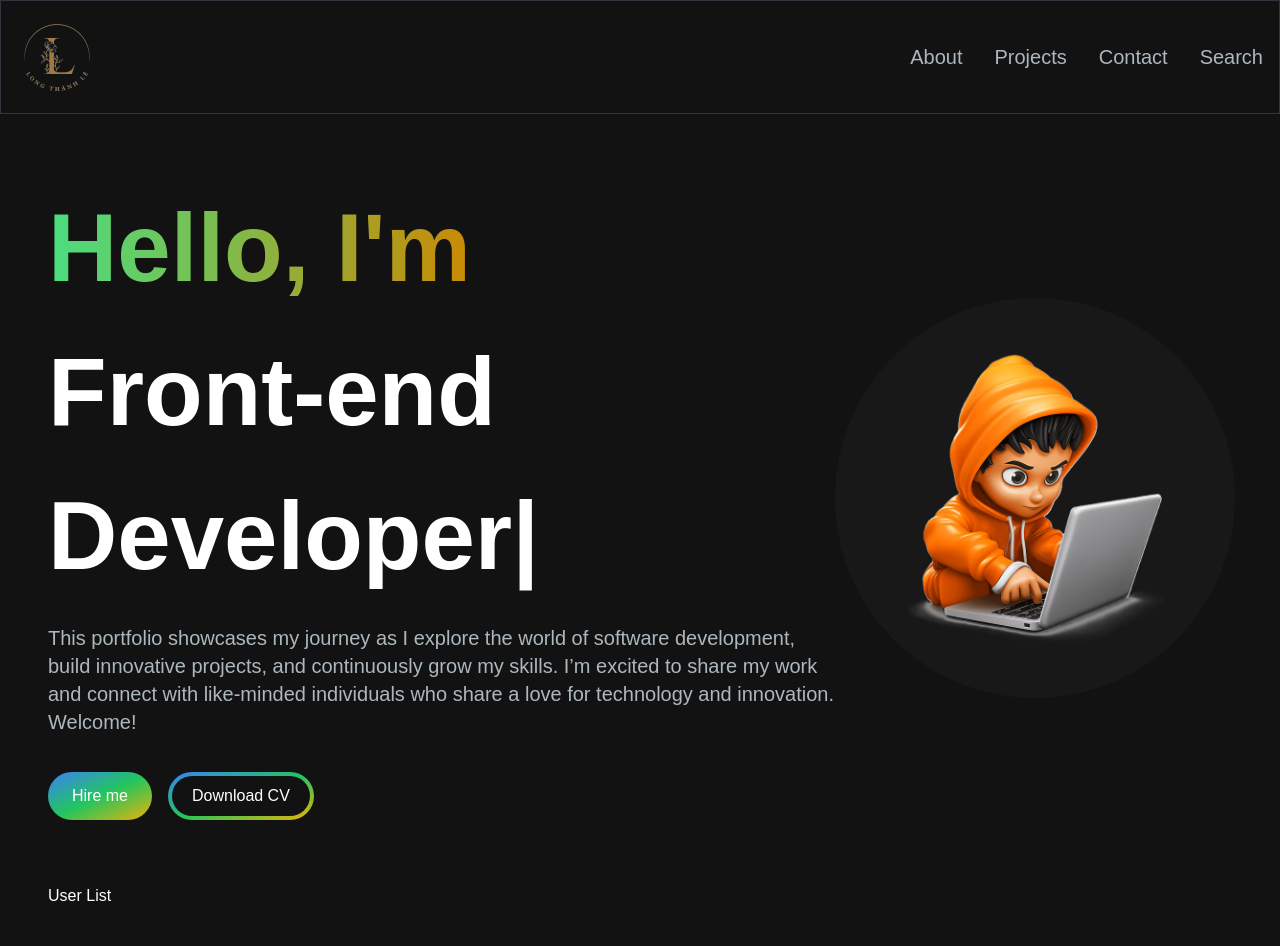
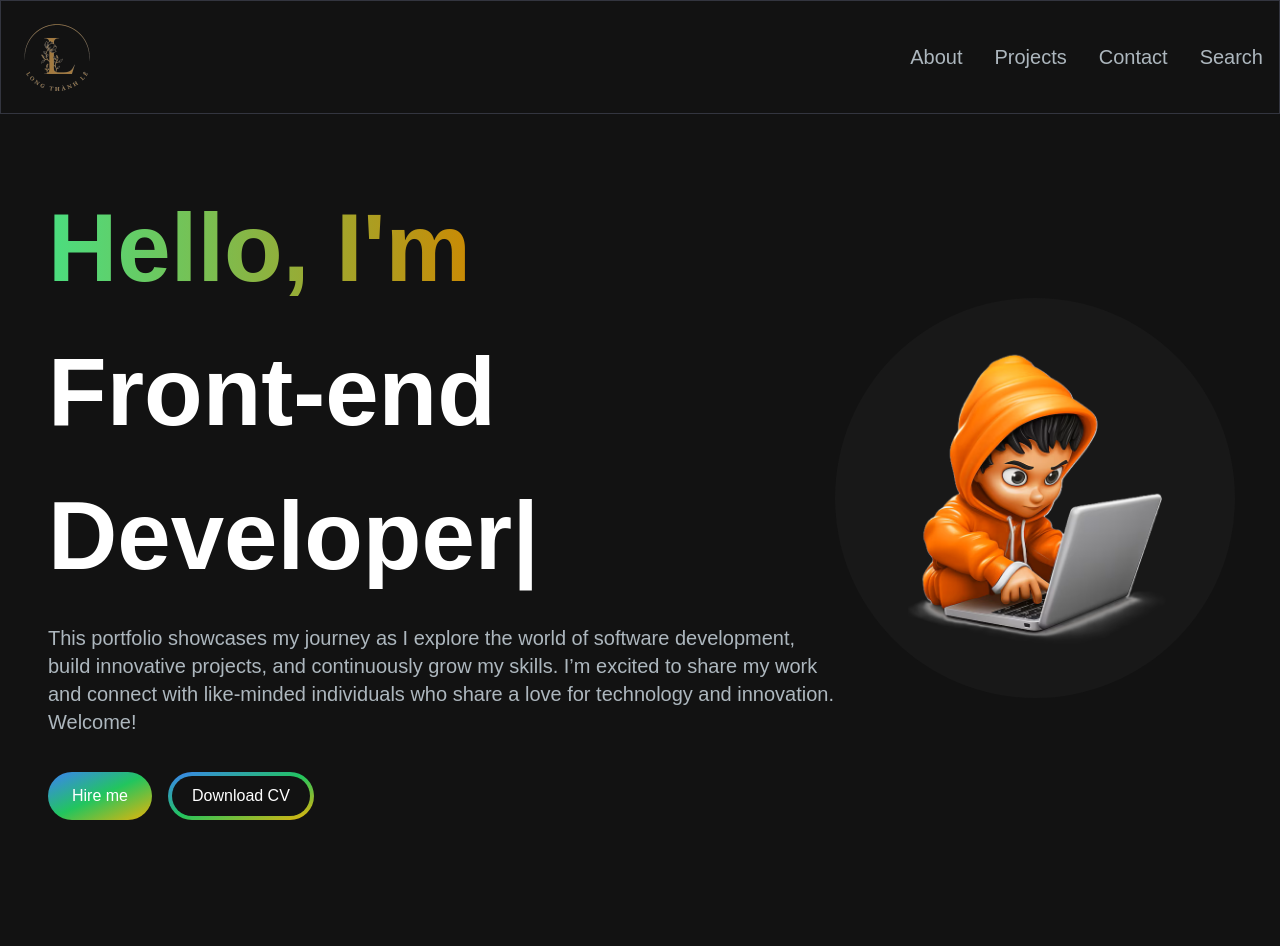
Before and after one commit to winterevil/my-app, a Next.js app: page / in a window 1280 px wide. Shown: the top 946 px of the page. Built offline with nearby package versions, Linux system fonts and the light colour scheme.

Commit message:
refactor: delete unused code

```diff
--- a/src/app/page.tsx
+++ b/src/app/page.tsx
@@ -13,7 +13,6 @@ export default function Home() {
       <div className="container mt-24 mx-auto px-12 py-4 flex-grow">
         <ToastContainer position="top-right" autoClose={1000} />
         <HeroSection />
-        <h1 className="text-white">User List</h1>
         <AchievementsSection />
         <AboutSection />
         <ProjectsSection />
```
